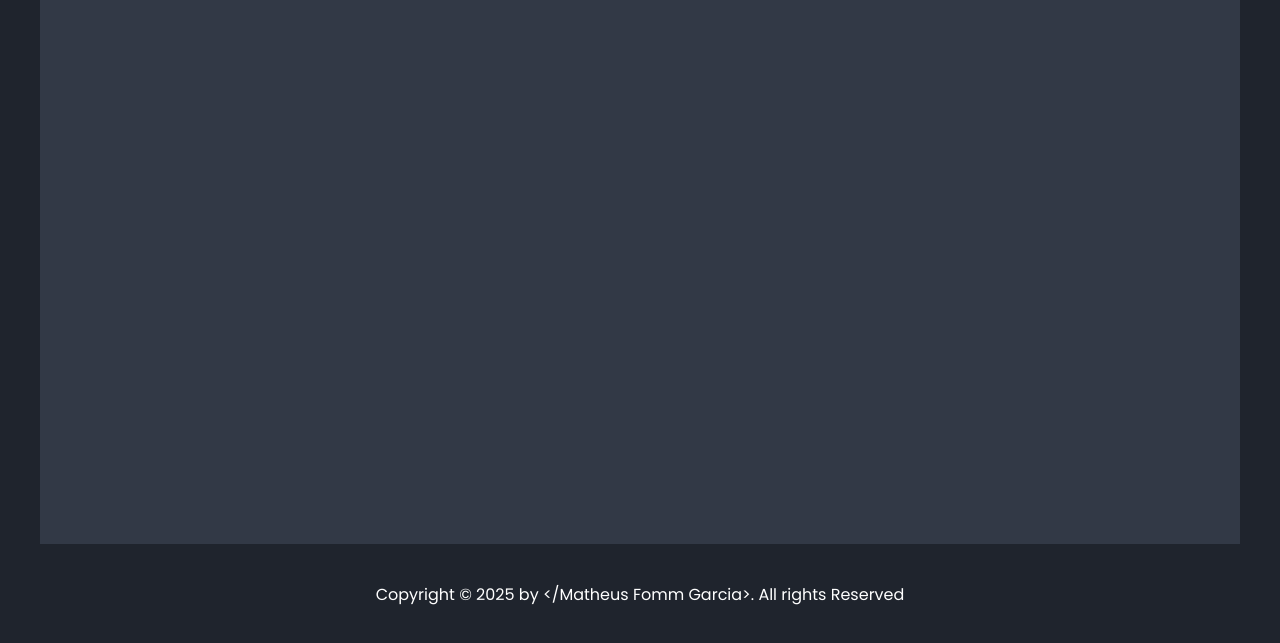
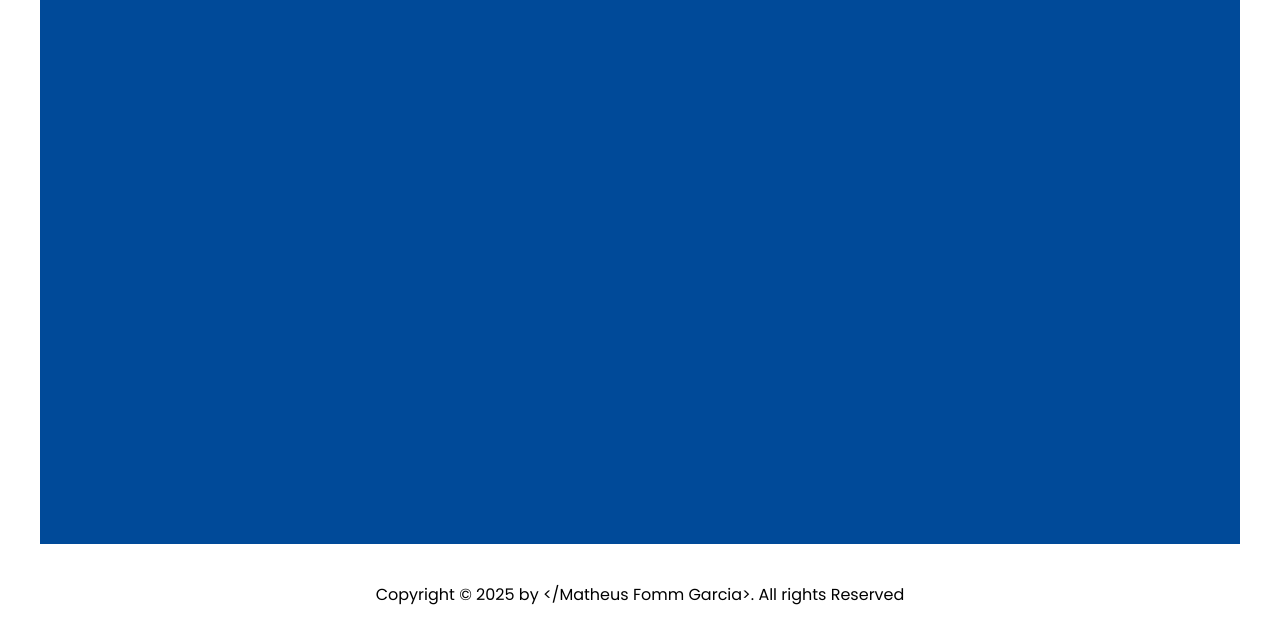
Before and after one commit to MatheusFommGarcia/Escola-Alberto-Santos-Dumont, a plain HTML site: page index.html in a window 1280 px wide. Shown: the part 769-1412 px from the top of the page. Drawn offline with nearby package versions, Linux system fonts and the light colour scheme.

Commit message:
Add files via upload

```diff
--- a/style.css
+++ b/style.css
@@ -3,10 +3,10 @@
 
 :root {
 
-    --main-color: #00eeff;
-    --text-color: #ffffff;
-    --bg-color-01: #1f242d;
-    --bg-color-02: #323946;
+    --main-color: #004a99;
+    --text-color: #000000;
+    --bg-color-01: #ffffff;
+    --bg-color-02: #004a99;
     --color-00:#0000001a; /* transparencia */
 
 /* Cores extras */
@@ -235,7 +235,7 @@ span {
     left: 0;
     width: 100%;
     height: 100%;
-    background: linear-gradient(transparent, var(--main-color));
+    background: linear-gradient(transparent, var(--bg-color-01));
     display: flex;
     flex-direction: column;
     justify-content: center;
```
